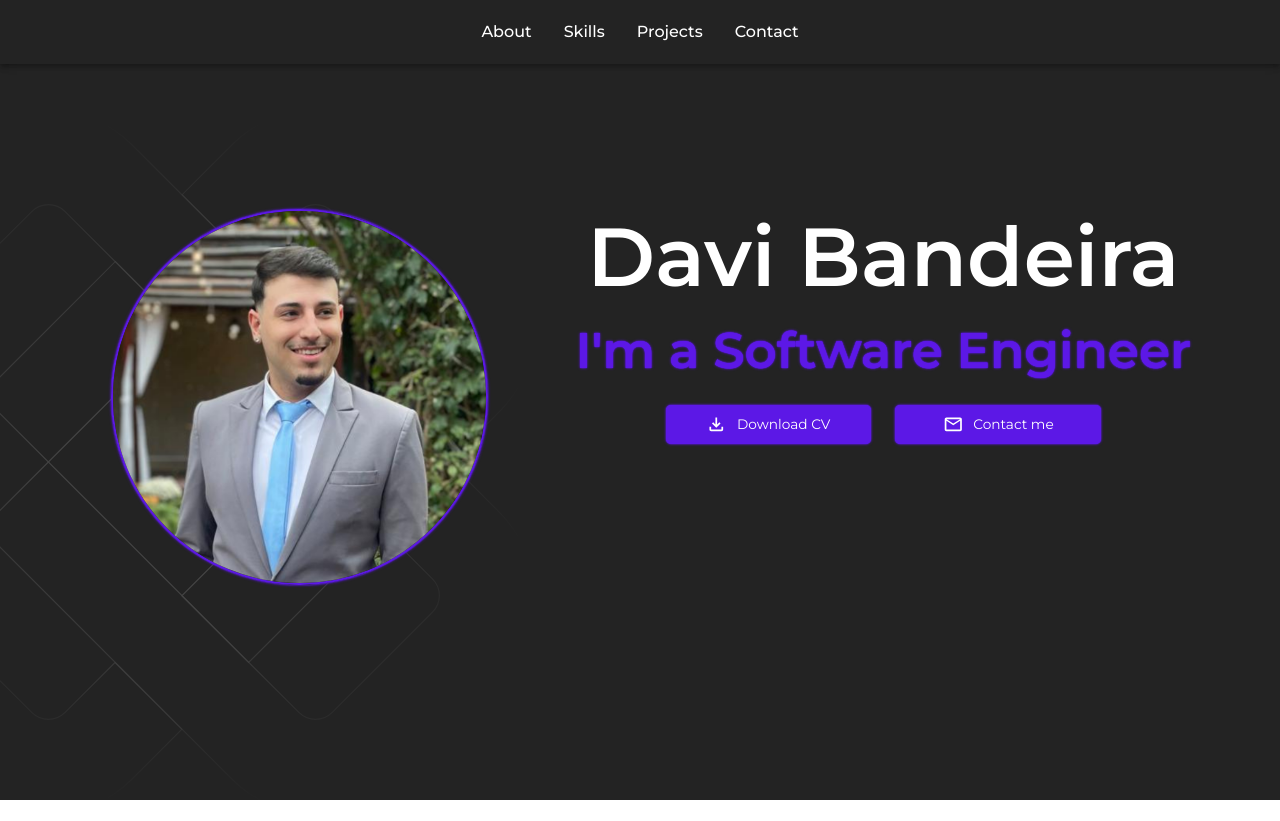
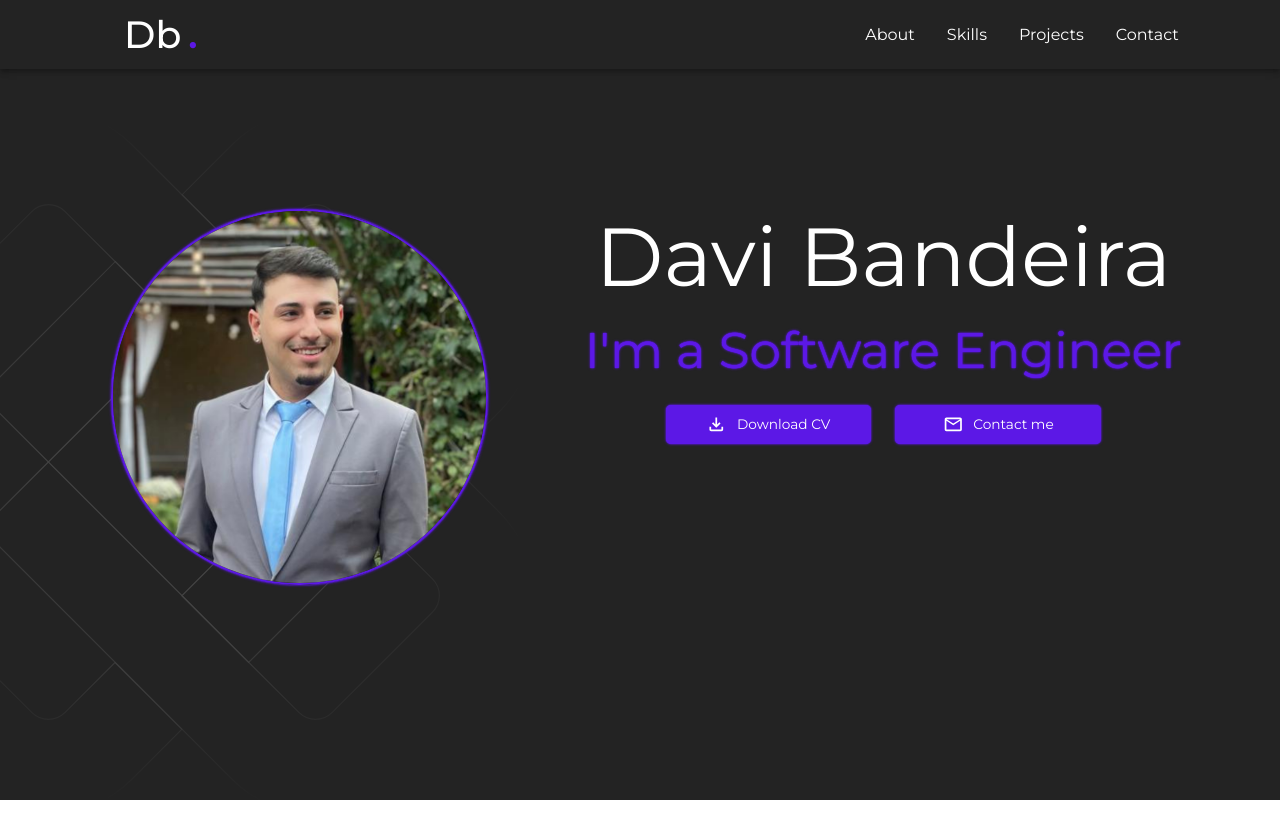
Before and after one commit to daviibandeiraa/my-portfolio, a React (Vite) app: page / in a window 1280 px wide. Built offline with nearby package versions, Linux system fonts and the light colour scheme.

Commit message:
update: updating style of navbar

```diff
--- a/src/components/NavBar/NavBar.tsx
+++ b/src/components/NavBar/NavBar.tsx
@@ -9,16 +9,17 @@ import {
 } from "@mui/material"
 
 const NavBar = () => {
-  const StyledToolbar = styled(Toolbar)(({ }) => ({
+  const StyledToolbar = styled(Toolbar)(({}) => ({
     display: "flex",
+    gapItems: "10px",
     justifyContent: "center",
-    gapItems: "10px",
+    marginLeft: "180px",
   }))
 
   const StyledMenuItem = styled(MenuItem)(({ theme }) => ({
     fontSize: "16px",
-    fontFamily : "Montserrat",
-    fontWeight: 500,
+    fontFamily: "Montserrat",
+    fontWeight: 400,
     cursor: "pointer",
     "&:hover": {
       color: theme.palette.secondary.main,
@@ -26,15 +27,54 @@ const NavBar = () => {
     },
   }))
 
+  const StyledH1 = styled(MenuItem)(({ theme }) => ({
+    fontSize: "38px",
+    fontFamily: "Montserrat",
+    fontWeight: 500,
+    color: theme.palette.primary.contrastText,
+    paddingLeft: "60px",
+    "&:hover": {
+      cursor: "auto",
+    }
+
+  }))
+  const StyledH2 = styled(MenuItem)(({ theme }) => ({
+    fontSize: "38px",
+    fontFamily: "Montserrat",
+    fontWeight: 600,
+    color: theme.palette.secondary.main,
+    marginLeft: "-25px",
+    "&:hover": {
+      cursor: "auto",
+    }
+  }))
+
+  const StyledGrid = styled(Grid)(({ theme }) => ({
+    display: "flex",
+    alignItems: "center",
+    justifyContent: "space-between",
+  }))
+
+
   return (
     <>
       <AppBar position="absolute">
+        <Container maxWidth="lg">
+          <StyledGrid container spacing={2}>
+            <Grid item xs={6} md={6} display={"flex"}>
+              <StyledH1>Db</StyledH1>
+              <StyledH2>.</StyledH2>
+            </Grid>
+            <Grid item xs={6} md={6}>
               <StyledToolbar>
                 <StyledMenuItem>About</StyledMenuItem>
                 <StyledMenuItem>Skills</StyledMenuItem>
                 <StyledMenuItem>Projects</StyledMenuItem>
                 <StyledMenuItem>Contact</StyledMenuItem>
               </StyledToolbar>
+            </Grid>
+          </StyledGrid>
+        </Container>
       </AppBar>
     </>
   )
--- a/src/theme.ts
+++ b/src/theme.ts
@@ -13,7 +13,7 @@ let theme = createTheme({
     },
     typography: {
         fontFamily: "Montserrat",
-        fontWeightLight: 600,
+        fontWeightLight: 400,
         fontSize: 12,
 
     },
```
Lines whose indentation alone changed are shown as unchanged.
